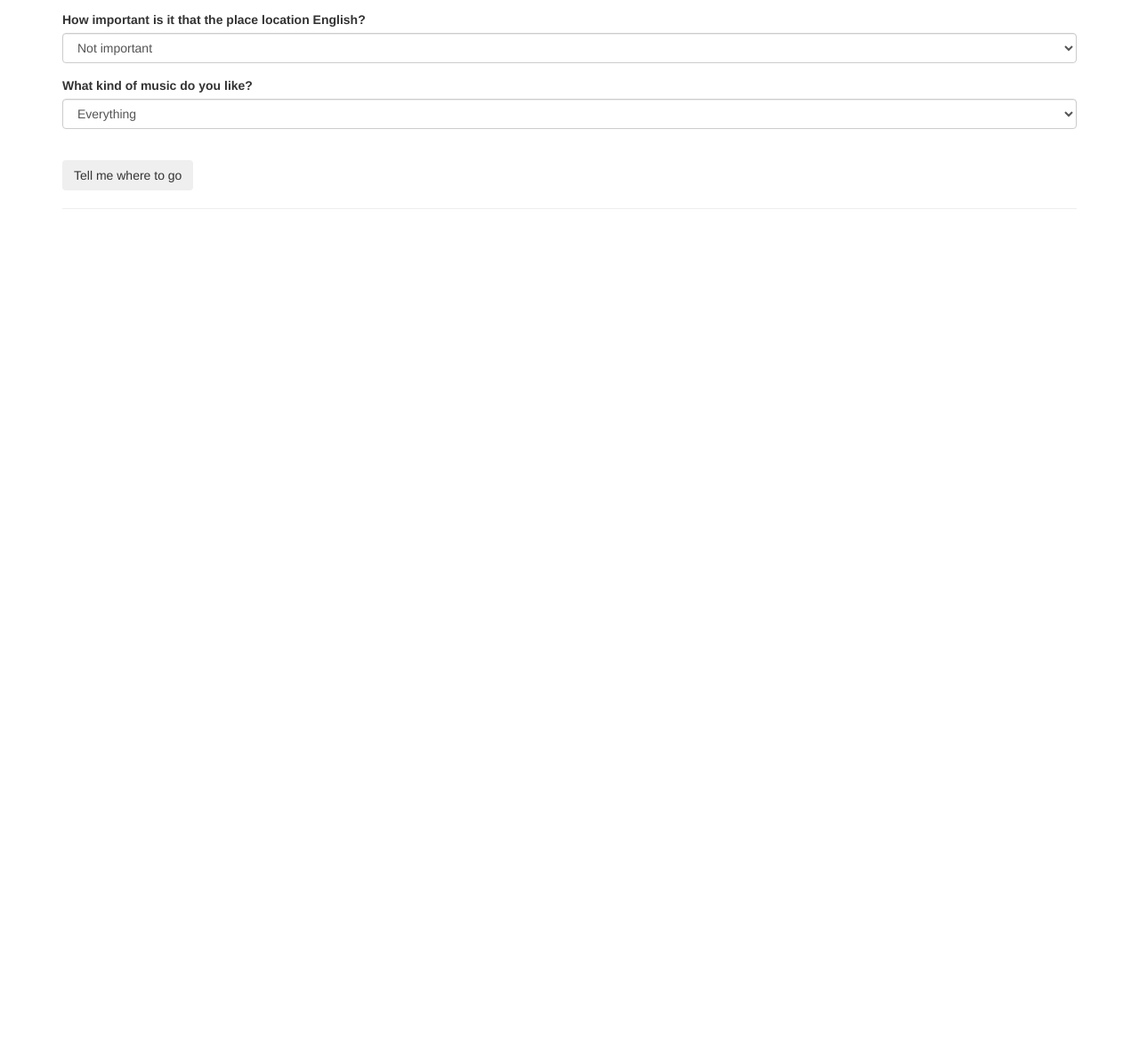
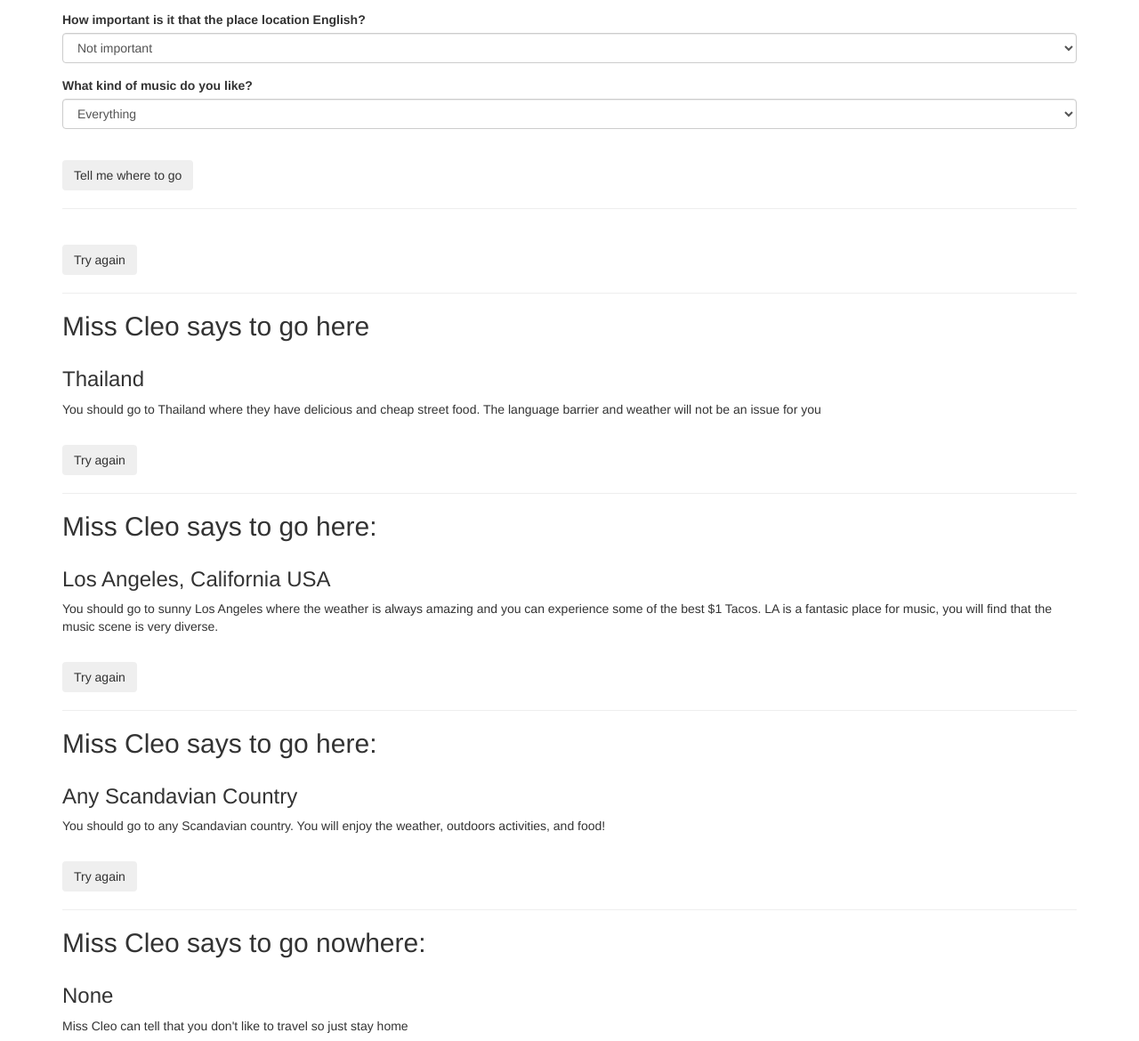
Before and after one commit to ldonald067/vacationproject, a plain HTML site: page index.html in a window 1280 px wide. Shown: the part 516-1686 px from the top of the page at 89% size. Before the commit the page ends 800 px from the top, so only its background shows below. Drawn offline with Linux system fonts and the light colour scheme.

Commit message:
Add vacation choice after form, redo buttons, and input notravel img

```diff
--- a/index.html
+++ b/index.html
@@ -66,5 +66,55 @@
         <hr>
       </div>
     </div>
+      <div id="thai">
+        <br>
+        <button id="redoThai" type="button" class="btn inthemiddle">Try again</button>
+        <hr>
+        <h2>Miss Cleo says to go here</h2>
+        <div class="row">
+          <div class="col-lg-12">
+            <h3>Thailand</h3>
+            <p>You should go to Thailand where they have delicious and cheap street food. The language barrier and weather will not be an issue for you</p>
+          </div>
+        </div>
+      </div>
+      <div id="la">
+        <br>
+        <button id="redoLa" type="button" class="btn inthemiddle">Try again</button>
+        <hr>
+        <h2>Miss Cleo says to go here:</h2>
+        <div class="row">
+          <div class="col-lg-12">
+            <h3>Los Angeles, California USA</h3>
+            <p>You should go to sunny Los Angeles where the weather is always amazing and you can experience some of the best $1 Tacos. LA is a fantasic place for music, you will find that the music scene is very diverse.</p>
+          </div>
+        </div>
+      </div>
+      <div id="scand">
+        <br>
+        <button id="redoScand" type="button" class="btn inthemiddle">Try again</button>
+        <hr>
+        <h2>Miss Cleo says to go here:</h2>
+        <div class="row">
+          <div class="col-lg-12">
+            <h3>Any Scandavian Country</h3>
+            <p>You should go to any Scandavian country. You will enjoy the weather, outdoors activities, and food!</p>
+          </div>
+        </div>
+      </div>
+      <div id="none">
+        <br>
+        <button id="redoNone" type="button" class="btn inthemiddle">Try again</button>
+        <hr>
+        <h2>Miss Cleo says to go nowhere:</h2>
+        <div class="row">
+          <div class="col-lg-12">
+            <h3>None</h3>
+            <p>Miss Cleo can tell that you don't like to travel so just stay home</p>
+            <img src="img/notravel.jpeg">
+          </div>
+        </div>
+      </div>
+    </div>
   </body>
 </html>
```
